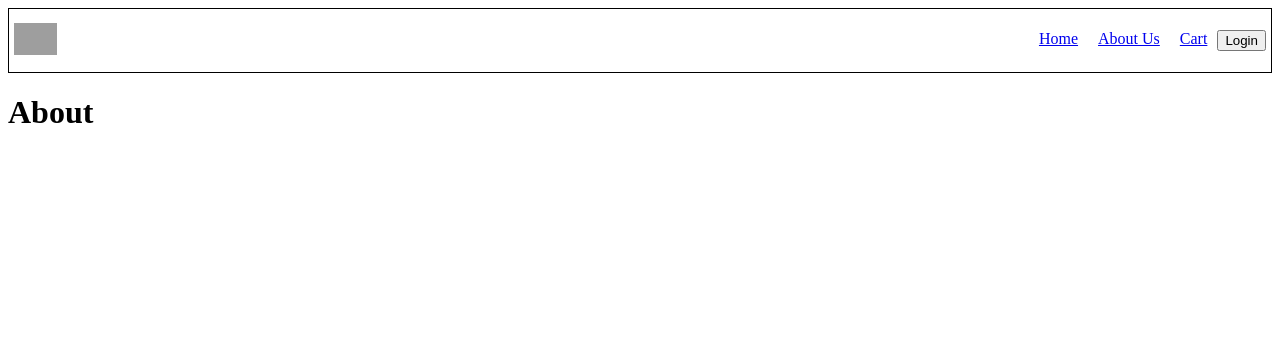
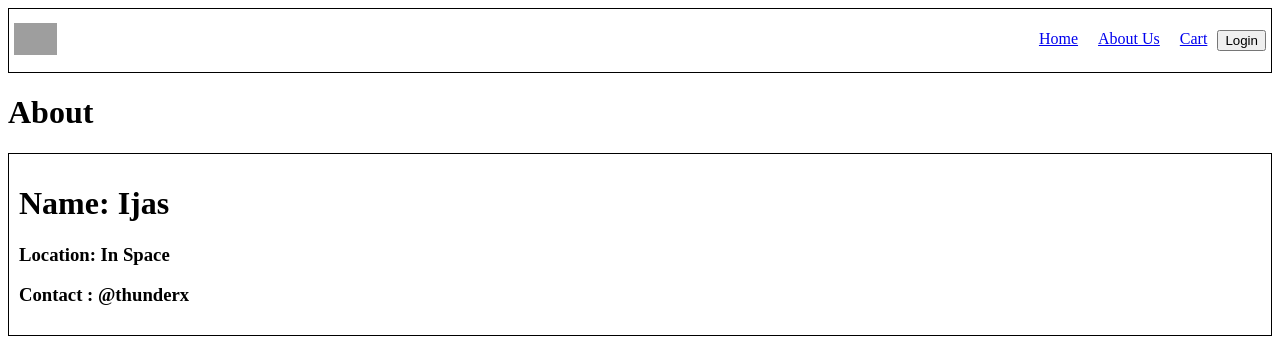
Before and after one commit to Izas-Ahamed/react-study, a React (Vite) app: page /about in a window 1280 px wide. Shown: the top 344 px of the page. Built offline with nearby package versions, Linux system fonts and the light colour scheme; grey boxes are pictures that could not be loaded.

Commit message:
added class-based component on about page

```diff
--- a/index.css
+++ b/index.css
@@ -62,3 +62,8 @@
   height: 300px;
   margin: 10px;
 }
+
+.user-card {
+  border: solid 1px black;
+  padding: 10px;
+}
--- a/package.json
+++ b/package.json
@@ -3,7 +3,9 @@
   "version": "1.0.0",
   "description": "Studying react",
   "scripts": {
-    "test": "jest"
+    "test": "jest",
+    "start": "npx parcel index.html",
+    "build": "npx parcel build index.html"
   },
   "author": "THUNDERX",
   "license": "ISC",
--- a/src/components/About.js
+++ b/src/components/About.js
@@ -1,5 +1,12 @@
+import UserClass from "./UserClass";
+
 const About = () => {
-  return <h1>About</h1>;
+  return (
+    <div>
+      <h1>About</h1>
+      <UserClass name="Ijas" location="In Space" />
+    </div>
+  );
 };
 
 export default About;
--- /dev/null
+++ b/src/components/UserClass.js
@@ -0,0 +1,17 @@
+import React from "react";
+
+export default class UserClass extends React.Component {
+  constructor(props) {
+    super(props);
+  }
+  render() {
+    const { name, location } = this.props;
+    return (
+      <div className="user-card">
+        <h1>Name: {name}</h1>
+        <h3>Location: {location}</h3>
+        <h3>Contact : @thunderx</h3>
+      </div>
+    );
+  }
+}
```
